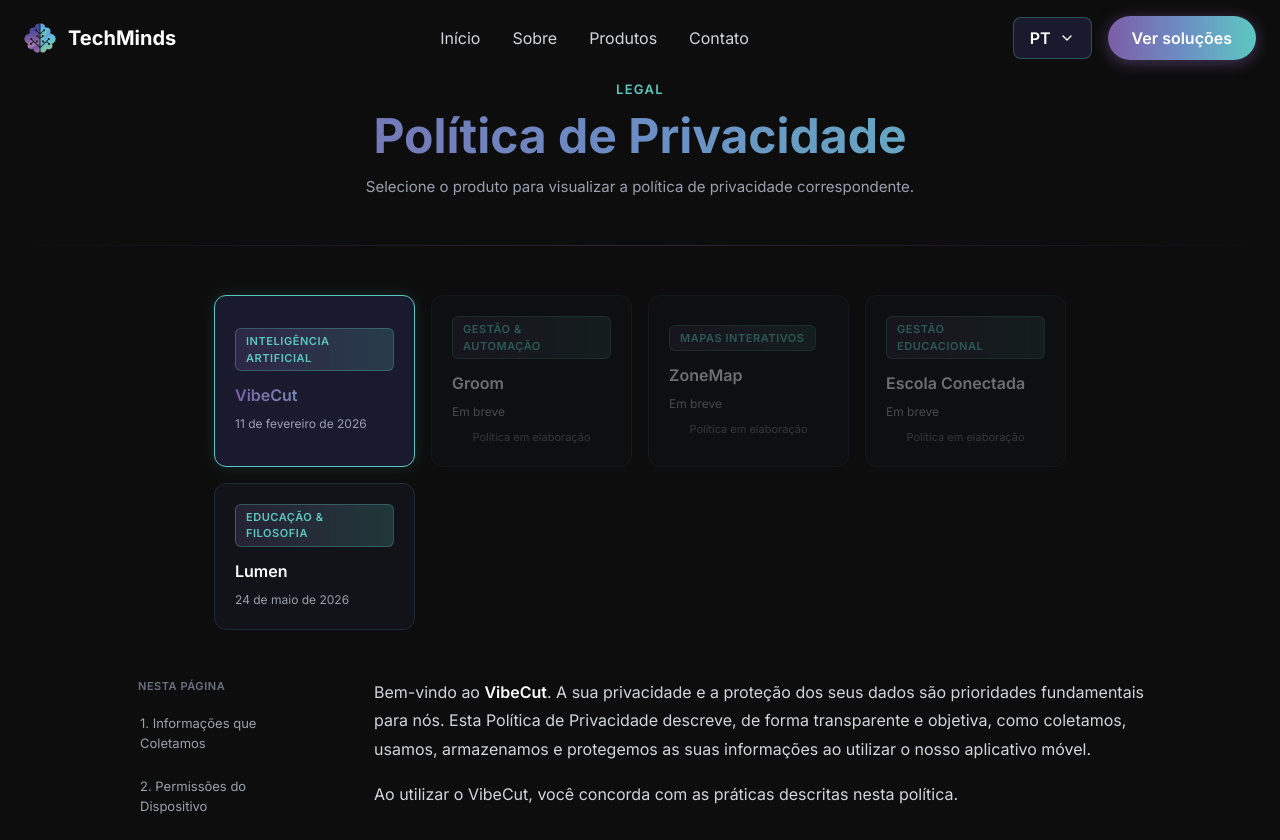
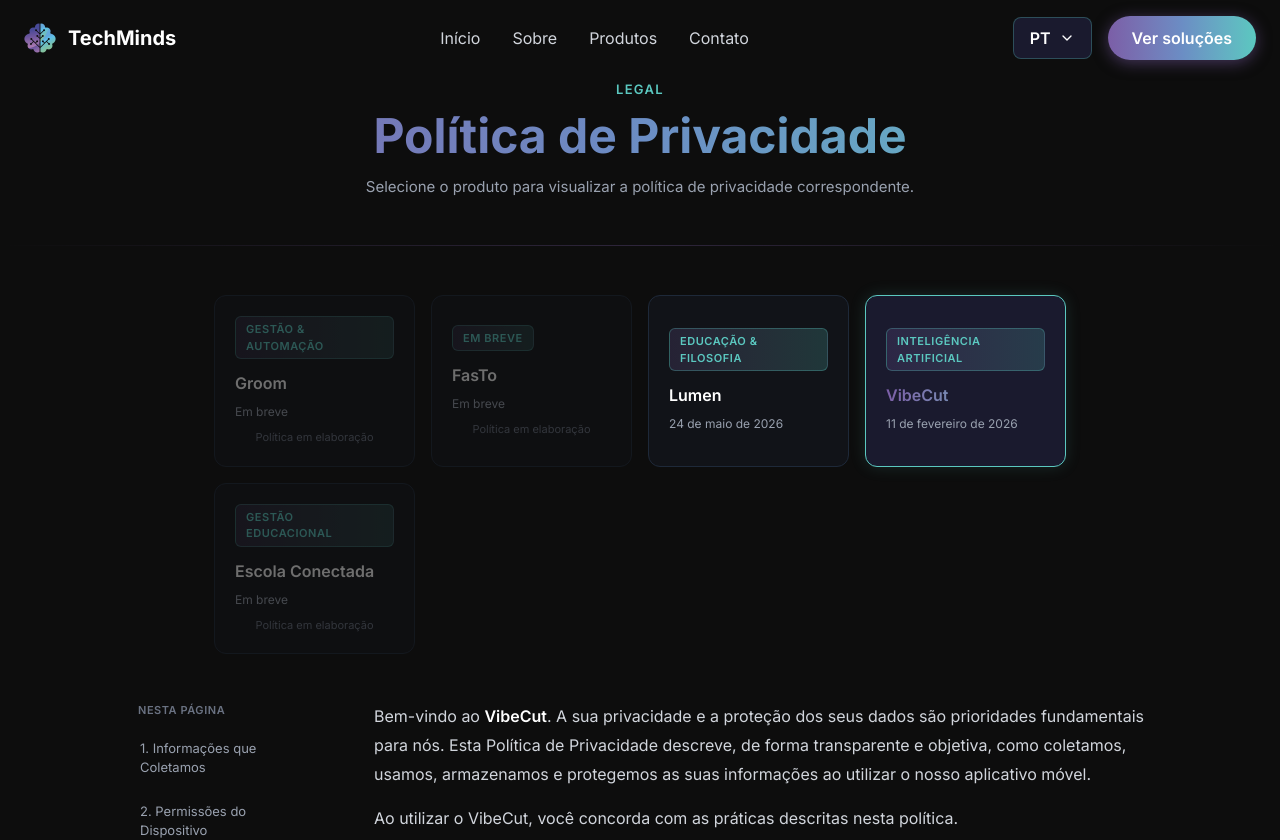
Before and after one commit to TechMinds-Group/Institucional_Landing_Page, a React (Vite) app: page /privacy/1 in a window 1280 px wide. Shown: the top 840 px of the page. Built offline with nearby package versions, Linux system fonts and the light colour scheme.

Commit message:
fix(RN-007): tabs legais no canonico CR-001 (zonemap fora, fasto entra) via fonte unica catalog.ts + fastoTag i18n

```diff
--- a/src/app/i18n/legalContent.ts
+++ b/src/app/i18n/legalContent.ts
@@ -189,7 +189,8 @@ export interface LegalProductMeta {
   vibecutTag: string;
   vibecutLastUpdated: string;
   groomTag: string;
-  zonemapTag: string;
+  fastoTag: string;
+  fastoLastUpdated: string;
   escolaConectadaTag: string;
   lumenTag: string;
   lumenLastUpdated: string;
@@ -202,7 +203,8 @@ export const legalProductMeta: Record<Language, LegalProductMeta> = {
     vibecutTag: 'Inteligência Artificial',
     vibecutLastUpdated: '11 de fevereiro de 2026',
     groomTag: 'Gestão & Automação',
-    zonemapTag: 'Mapas Interativos',
+    fastoTag: 'Em breve',
+    fastoLastUpdated: 'Em breve',
     escolaConectadaTag: 'Gestão Educacional',
     lumenTag: 'Educação & Filosofia',
     lumenLastUpdated: '24 de maio de 2026',
@@ -213,7 +215,8 @@ export const legalProductMeta: Record<Language, LegalProductMeta> = {
     vibecutTag: 'Artificial Intelligence',
     vibecutLastUpdated: 'February 11, 2026',
     groomTag: 'Management & Automation',
-    zonemapTag: 'Interactive Maps',
+    fastoTag: 'Coming soon',
+    fastoLastUpdated: 'Coming soon',
     escolaConectadaTag: 'Educational Management',
     lumenTag: 'Education & Philosophy',
     lumenLastUpdated: 'May 24, 2026',
@@ -224,7 +227,8 @@ export const legalProductMeta: Record<Language, LegalProductMeta> = {
     vibecutTag: 'Inteligencia Artificial',
     vibecutLastUpdated: '11 de febrero de 2026',
     groomTag: 'Gestión & Automatización',
-    zonemapTag: 'Mapas Interactivos',
+    fastoTag: 'Próximamente',
+    fastoLastUpdated: 'Próximamente',
     escolaConectadaTag: 'Gestión Educativa',
     lumenTag: 'Educación & Filosofía',
     lumenLastUpdated: '24 de mayo de 2026',
--- a/src/app/pages/Privacidade.tsx
+++ b/src/app/pages/Privacidade.tsx
@@ -7,8 +7,10 @@ import { privacySections, lumenPrivacySections, legalProductMeta, crossLinkLabel
 import { LumenPrivacyPolicy } from "../components/legal/LumenPrivacyPolicy";
 import { ArrowUp } from "lucide-react";
 import { useNavigate, useParams } from "react-router";
+import { DEFAULT_LEGAL_PRODUCT, getLegalProductTabs, type CatalogProductId } from "./legalTabs";
 
-type ProductId = "vibecut" | "groom" | "zonemap" | "escola-conectada" | "lumen";
+// Slugs legais = ids do canônico CR-001 (fonte única constants/catalog.ts — RN-007).
+type ProductId = CatalogProductId;
 
 // ─── Outer wrapper — single source of truth for I18nProvider ─────────────────
 export function Privacidade() {
@@ -32,19 +34,14 @@ function PrivacidadeContent() {
 
   const meta = legalProductMeta[safeLang];
 
-  const products = [
-    { id: "vibecut" as ProductId,          name: "VibeCut",          tag: meta.vibecutTag,        lastUpdated: meta.vibecutLastUpdated, disabled: false },
-    { id: "groom" as ProductId,            name: "Groom",            tag: meta.groomTag,          lastUpdated: t.legal.comingSoon,      disabled: true  },
-    { id: "zonemap" as ProductId,          name: "ZoneMap",          tag: meta.zonemapTag,        lastUpdated: t.legal.comingSoon,      disabled: true  },
-    { id: "escola-conectada" as ProductId, name: "Escola Conectada", tag: meta.escolaConectadaTag,lastUpdated: t.legal.comingSoon,      disabled: true  },
-    { id: "lumen" as ProductId,            name: "Lumen",            tag: meta.lumenTag,          lastUpdated: meta.lumenLastUpdated,   disabled: false },
-  ];
+  // Tabs derivam do canônico CR-001 via legalTabs.ts — ordem do canônico,
+  // ZoneMap-fora e disponibilidade legal ≠ status comercial (RN-007/CR-001).
+  const products = getLegalProductTabs(t.catalogB, meta, t.legal.comingSoon);
 
-  const defaultProduct = "vibecut";
   const initialProduct =
     productParam && products.find((p) => p.id === productParam && !p.disabled)
       ? productParam
-      : defaultProduct;
+      : DEFAULT_LEGAL_PRODUCT;
 
   const [selectedProduct, setSelectedProduct] = useState<ProductId>(initialProduct);
   const [showBackToTop, setShowBackToTop] = useState(false);
@@ -143,12 +140,13 @@ function PrivacidadeContent() {
 
       {/* Product Selector Cards */}
       <div className="max-w-[900px] mx-auto px-4 sm:px-6 py-12">
-        <div className="grid grid-cols-1 sm:grid-cols-2 lg:grid-cols-4 gap-4">
+        <div className="grid grid-cols-1 sm:grid-cols-2 lg:grid-cols-4 gap-4" data-testid="legal-tabs-grid">
           {products.map((product) => (
             <button
               key={product.id}
               onClick={() => handleProductClick(product.id)}
               disabled={product.disabled}
+              data-testid={`legal-tab-${product.id}`}
               className={`
                 relative p-5 rounded-xl transition-all duration-200 text-left
                 ${
--- a/src/app/pages/TermosDeUso.tsx
+++ b/src/app/pages/TermosDeUso.tsx
@@ -7,8 +7,10 @@ import { termsSections, lumenTermsSections, legalProductMeta, crossLinkLabels }
 import { LumenTerms } from "../components/legal/LumenTerms";
 import { ArrowUp } from "lucide-react";
 import { useNavigate, useParams } from "react-router";
+import { DEFAULT_LEGAL_PRODUCT, getLegalProductTabs, type CatalogProductId } from "./legalTabs";
 
-type ProductId = "vibecut" | "groom" | "zonemap" | "escola-conectada" | "lumen";
+// Slugs legais = ids do canônico CR-001 (fonte única constants/catalog.ts — RN-007).
+type ProductId = CatalogProductId;
 
 // ─── Outer wrapper — single source of truth for I18nProvider ─────────────────
 export function TermosDeUso() {
@@ -32,20 +34,15 @@ function TermosDeUsoContent() {
 
   const meta = legalProductMeta[safeLang];
 
-  const products = [
-    { id: "vibecut" as ProductId,          name: "VibeCut",          tag: meta.vibecutTag,        lastUpdated: meta.vibecutLastUpdated, disabled: false },
-    { id: "groom" as ProductId,            name: "Groom",            tag: meta.groomTag,          lastUpdated: t.legal.comingSoon,      disabled: true  },
-    { id: "zonemap" as ProductId,          name: "ZoneMap",          tag: meta.zonemapTag,        lastUpdated: t.legal.comingSoon,      disabled: true  },
-    { id: "escola-conectada" as ProductId, name: "Escola Conectada", tag: meta.escolaConectadaTag,lastUpdated: t.legal.comingSoon,      disabled: true  },
-    { id: "lumen" as ProductId,            name: "Lumen",            tag: meta.lumenTag,          lastUpdated: meta.lumenLastUpdated,   disabled: false },
-  ];
+  // Tabs derivam do canônico CR-001 via legalTabs.ts — ordem do canônico,
+  // ZoneMap-fora e disponibilidade legal ≠ status comercial (RN-007/CR-001).
+  const products = getLegalProductTabs(t.catalogB, meta, t.legal.comingSoon);
 
   const productParam = params.product as ProductId | null;
-  const defaultProduct = "vibecut";
   const initialProduct =
     productParam && products.find((p) => p.id === productParam && !p.disabled)
       ? productParam
-      : defaultProduct;
+      : DEFAULT_LEGAL_PRODUCT;
 
   const [selectedProduct, setSelectedProduct] = useState<ProductId>(initialProduct);
   const [showBackToTop, setShowBackToTop] = useState(false);
@@ -149,12 +146,13 @@ function TermosDeUsoContent() {
 
       {/* Product Selector Cards */}
       <div className="max-w-[900px] mx-auto px-4 sm:px-6 py-12">
-        <div className="grid grid-cols-1 sm:grid-cols-2 lg:grid-cols-4 gap-4">
+        <div className="grid grid-cols-1 sm:grid-cols-2 lg:grid-cols-4 gap-4" data-testid="legal-tabs-grid">
           {products.map((product) => (
             <button
               key={product.id}
               onClick={() => handleProductClick(product.id)}
               disabled={product.disabled}
+              data-testid={`legal-tab-${product.id}`}
               className={`
                 relative p-5 rounded-xl transition-all duration-200 text-left
                 ${
--- /dev/null
+++ b/src/app/pages/legalTabs.ts
@@ -0,0 +1,69 @@
+import { getCatalogProducts, type CatalogProductId } from "../constants/catalog";
+import type { LegalProductMeta } from "../i18n/legalContent";
+import type { Translations } from "../i18n/translations";
+
+// ─── Tabs das páginas legais (RN-007 — nota CR-001 de 11/10/2026) ────────────
+// Fonte única do catálogo: src/app/constants/catalog.ts (canônico CR-001,
+// ordem Groom, FasTo, Lumen, VibeCut, Escola Conectada). A ordem das tabs
+// acompanha a estrutura do catálogo — sem array duplicado por página
+// (duplicação local causou o desalinhamento — dossier g3-legais §3).
+
+/**
+ * Disponibilidade legal ≠ status comercial do catálogo (ADR-014):
+ * FasTo é "Ativo" no canônico porém sem documento legal publicado —
+ * aparece "Em breve" nas tabs. Ativos = documento publicado (vibecut,
+ * lumen); desabilitados = "Em breve", sem navegação.
+ */
+const LEGAL_DOCUMENT_PUBLISHED: ReadonlySet<CatalogProductId> = new Set([
+  "vibecut",
+  "lumen",
+]);
+
+/** Produto legal padrão — fallback RN-007 para parâmetro inválido/desabilitado. */
+export const DEFAULT_LEGAL_PRODUCT: CatalogProductId = "vibecut";
+
+export interface LegalProductTab {
+  /** Slug da rota `/:legal/:product` — id do canônico CR-001. */
+  id: CatalogProductId;
+  /** Nome de exibição (marca — não traduz; vem do catálogo). */
+  name: string;
+  /** Tag de segmento (legalProductMeta). */
+  tag: string;
+  /** Vigência do documento ou "Em breve" (t.legal.comingSoon). */
+  lastUpdated: string;
+  /** Sem documento publicado → atenuada com "Em breve", sem navegação. */
+  disabled: boolean;
+}
+
+/**
+ * Tabs de produto das páginas legais na ordem do canônico CR-001:
+ * 5 posições (groom, fasto, lumen, vibecut, escola-conectada),
+ * ZoneMap fora do canônico.
+ */
+export function getLegalProductTabs(
+  catalog: Translations["catalogB"],
+  meta: LegalProductMeta,
+  comingSoon: string
+): LegalProductTab[] {
+  const metaById: Record<
+    CatalogProductId,
+    { tag: string; lastUpdated: string }
+  > = {
+    vibecut: { tag: meta.vibecutTag, lastUpdated: meta.vibecutLastUpdated },
+    lumen: { tag: meta.lumenTag, lastUpdated: meta.lumenLastUpdated },
+    fasto: { tag: meta.fastoTag, lastUpdated: meta.fastoLastUpdated },
+    groom: { tag: meta.groomTag, lastUpdated: comingSoon },
+    "escola-conectada": {
+      tag: meta.escolaConectadaTag,
+      lastUpdated: comingSoon,
+    },
+  };
+
+  return getCatalogProducts(catalog).map(({ id, nome }) => ({
+    id,
+    name: nome,
+    tag: metaById[id].tag,
+    lastUpdated: metaById[id].lastUpdated,
+    disabled: !LEGAL_DOCUMENT_PUBLISHED.has(id),
+  }));
+}
```
Also changed, not shown: 1 other file (tests, documents, lock files or other folders).
